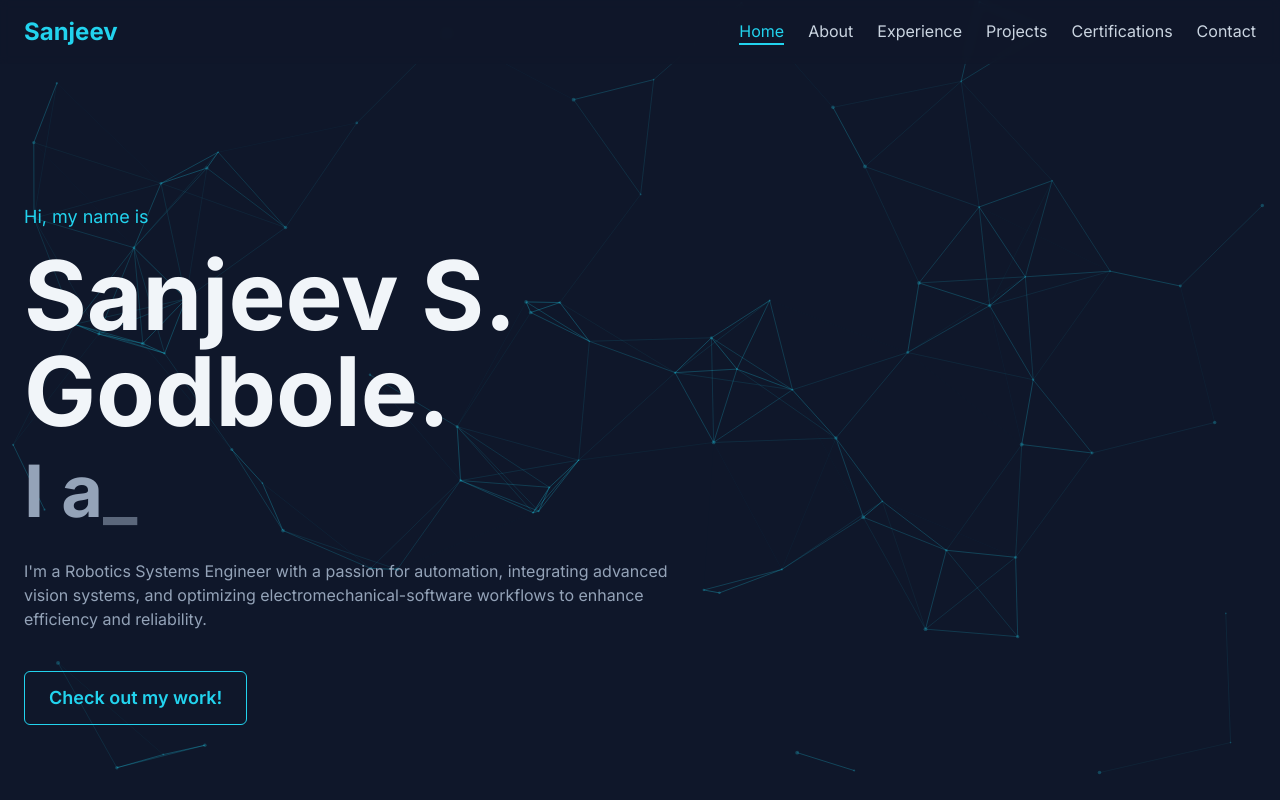
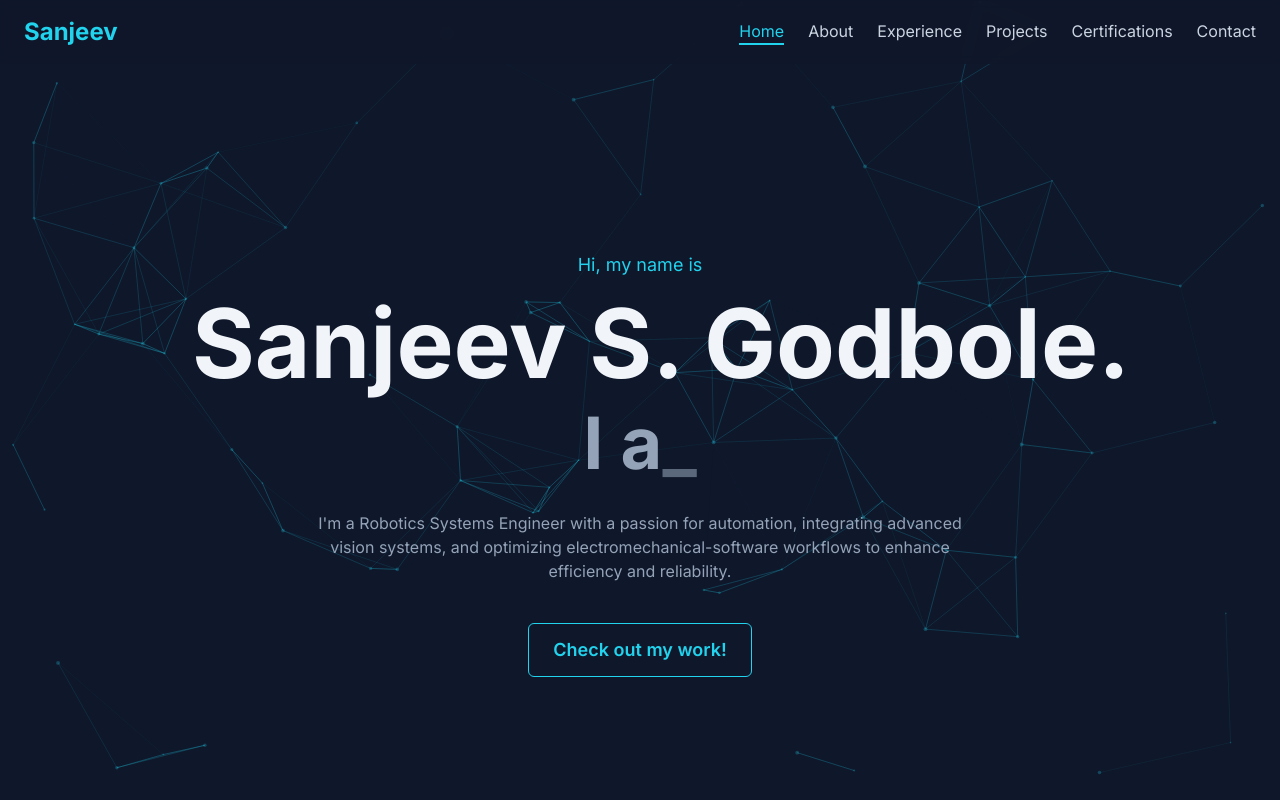
Before and after one commit to sanjeevgodbole/myportfolio, a plain HTML site: page index.html in a window 1280 px wide. Shown: the top 800 px of the page. Drawn offline with nearby package versions, Linux system fonts and the light colour scheme.

Commit message:
Add files via upload

```diff
--- a/index.html
+++ b/index.html
@@ -232,12 +232,12 @@
 
     <main class="container mx-auto px-4 sm:px-6">
         <!-- Hero Section -->
-        <section id="home" class="min-h-screen flex flex-col justify-center">
-            <div class="max-w-4xl space-y-4">
+        <section id="home" class="min-h-screen flex flex-col justify-center text-center">
+            <div class="max-w-4xl mx-auto space-y-4">
                 <p class="text-lg accent-color">Hi, my name is</p>
-                <h1 class="text-5xl sm:text-7xl lg:text-8xl font-bold text-slate-100">Sanjeev S. Godbole.</h1>
+                <h1 class="text-5xl sm:text-7xl lg:text-8xl font-bold text-slate-100 whitespace-nowrap">Sanjeev S. Godbole.</h1>
                 <h2 class="text-4xl sm:text-6xl lg:text-7xl font-bold text-secondary"><span id="typing-effect"></span></h2>
-                <p class="pt-4 max-w-2xl text-secondary">
+                <p class="pt-4 max-w-2xl text-secondary mx-auto">
                     I'm a Robotics Systems Engineer with a passion for automation, integrating advanced vision systems, and optimizing electromechanical-software workflows to enhance efficiency and reliability.
                 </p>
                 <a href="#projects" class="btn-primary inline-block py-3 px-6 rounded-md !mt-10 text-lg font-semibold">
@@ -257,7 +257,7 @@
                     <p>
                         Throughout my career, I've had the opportunity to work on diverse projects, from developing warehouse dimensioning systems to implementing vision-based detection for automotive parts. I thrive on tackling complex challenges and enjoy the entire process of bringing a robotic system to life—from initial concept and design to programming, integration, and final deployment.
                     </p>
-                    <p class="mb-6 text-slate-300">
+                    <p class="mb-2 text-slate-300">
                         Here are a few technologies I've been working with recently:
                     </p>
                     <ul class="grid grid-cols-2 gap-2 text-sm">
@@ -270,7 +270,7 @@
                         <li class="flex items-center"><i class="fas fa-caret-right accent-color mr-2"></i>ABB</li>
                         <li class="flex items-center"><i class="fas fa-caret-right accent-color mr-2"></i>KUKA</li>
                     </ul>
-                    <div class="mt-8 space-x-4">
+                    <div class="!mt-8 space-x-4">
                         <a href="https://github.com/sanjeev-godbole/Resume/blob/main/Sanjeev_Godbole_Resume.pdf" target="_blank" rel="noopener noreferrer" class="btn-primary py-3 px-6 rounded-md">View Resume</a>
                         <a href="https://github.com/sanjeev-godbole" target="_blank" rel="noopener noreferrer" class="btn-primary py-3 px-6 rounded-md">GitHub Profile</a>
                     </div>
```
